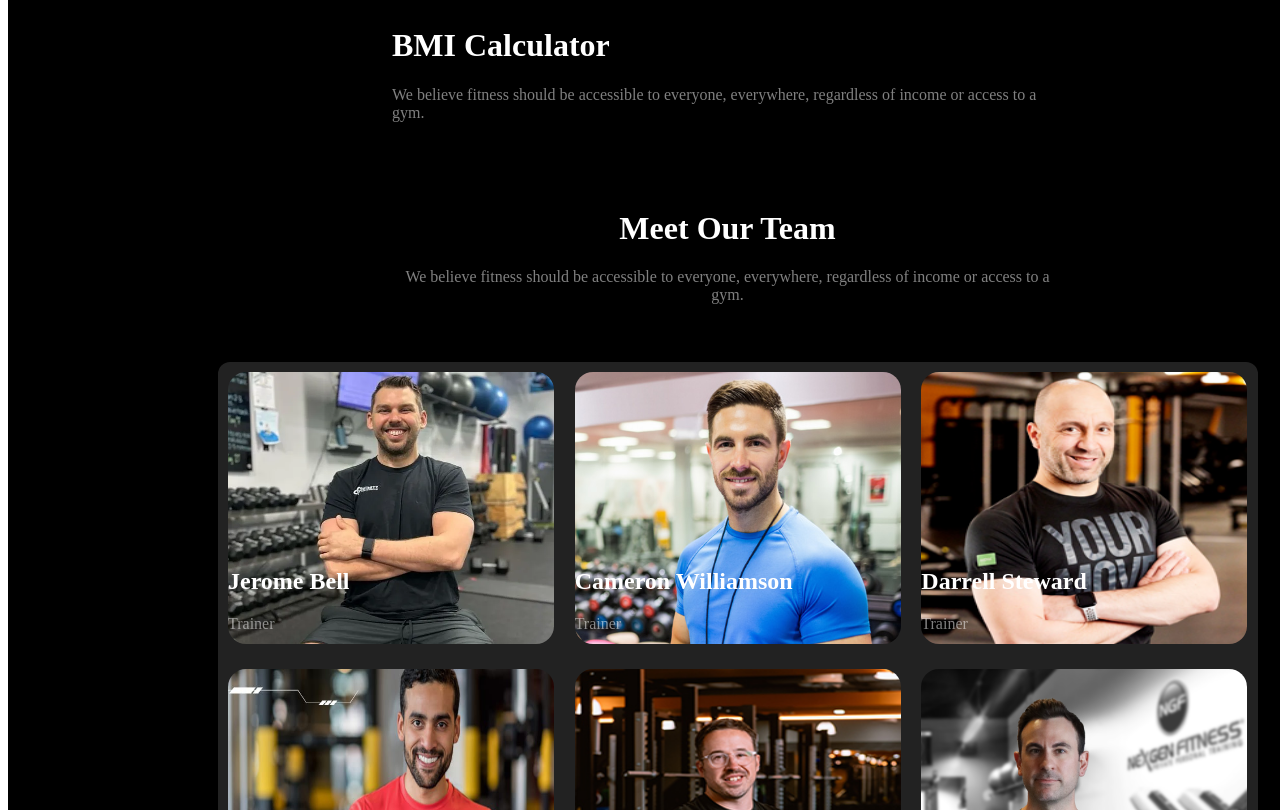
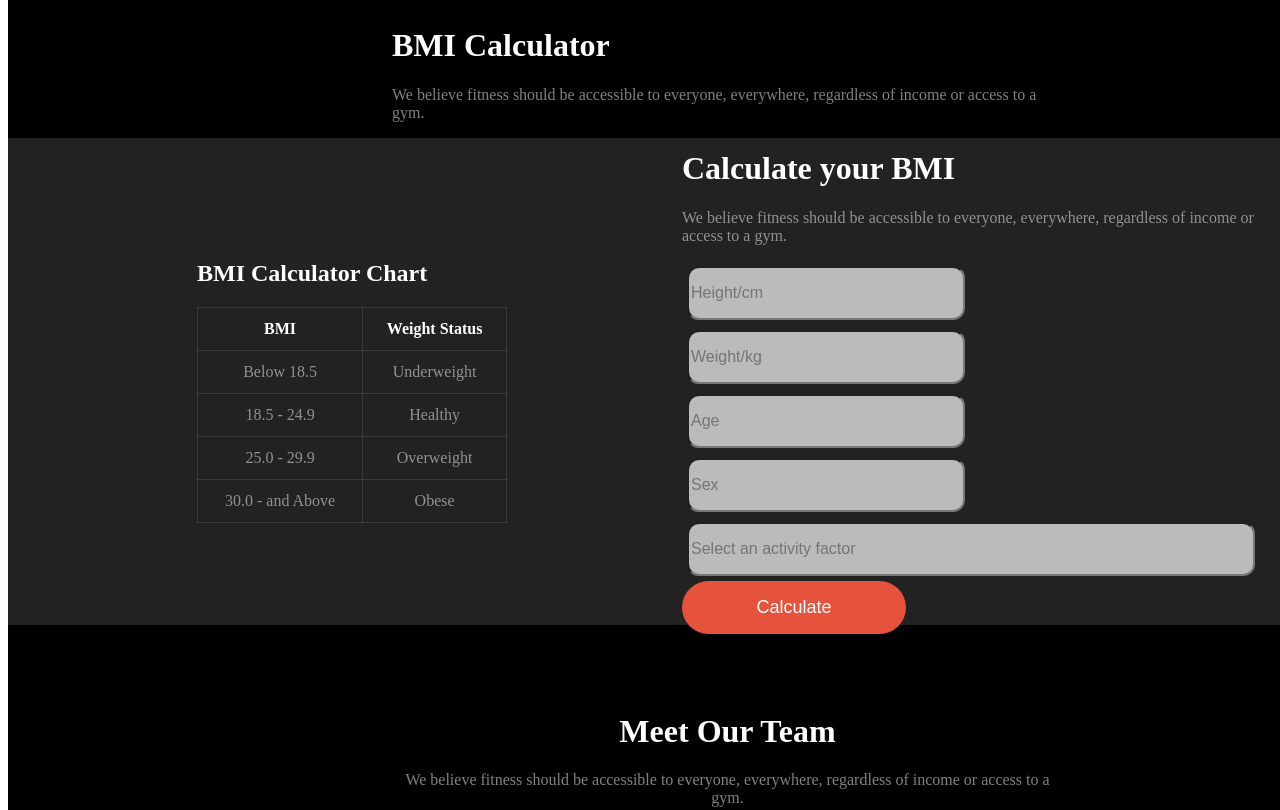
Before and after one commit to mizanurrahmansayed/my-second-assignment, a plain HTML site: page index.html in a window 1280 px wide. Shown: the part 1660-2470 px from the top of the page. Drawn offline with Linux system fonts and the light colour scheme; a web font is replaced by a local one.

Commit message:
added the main file

```diff
--- a/index.html
+++ b/index.html
@@ -20,7 +20,7 @@
     </nav>
     <div class="shape">
     <div class="stay">
-        <h1 class="text-gray title">Get body in <br>shape & stay <br>healthy </h1>
+        <h1 class="text-gray title">Get body in <br> <span class="shape-style"> shape</span>  & stay <br>healthy </h1>
         <p class="light-text-gray">A huge selection of health and fitness content, healthy recipes <br>and transformation stories to help you get fit and stay fit!</p>
         <button class="btn btns text-gray">Join Club Now!</button>
         <button class="btn text-gray">Download App</button>
@@ -86,9 +86,53 @@
             <p class="light-text-gray">We believe fitness should be accessible to everyone, everywhere, regardless of income or access to a gym.</p>
         </div>
         <div>
+        <div class="bmi-table">
+            <div >
+            <h2 class="text-gray">BMI Calculator Chart</h2>
 
+            <table class="tables">
+              <tr>
+                <th class="text-gray">BMI</th>
+                <th class="text-gray">Weight Status</th>
+              </tr>
+              <tr>
+                <td class="light-text-gray">Below 18.5</td>
+                <td class="light-text-gray">Underweight</td>
+              </tr>
+              <tr>
+                <td class="light-text-gray">18.5 - 24.9</td>
+                <td class="light-text-gray">Healthy</td>
+              </tr>
+              <tr>
+                <td class="light-text-gray">25.0 - 29.9</td>
+                <td class="light-text-gray">Overweight</td>
+              </tr>
+              <tr>
+                <td class="light-text-gray">30.0 - and Above</td>
+                <td class="light-text-gray">Obese</td>
+              </tr>
+            </table>
+        </div>
+            <div class="forms">
+                <h1 class="text-gray">Calculate your BMI</h1>
+                <p class="light-text-gray">We believe fitness should be accessible to everyone, everywhere, regardless of income or access to a gym. </p>
+                <form class="login-form ">
+                    <input class="place light-text-gray" type="height" name="" id="" placeholder="Height/cm" required>
+                    <input class="place light-text-gray" type="wight" name="" id="" placeholder="Weight/kg" required>
+                    <br>
+                    <input class="place light-text-gray" type="age" name="" id="" placeholder="Age" required>
+                    <input class="place light-text-gray" type="sex" name="" id="" placeholder="Sex" required>
+                    <br>
+                    <input class="places light-text-gray" type="activity" name="" id="" placeholder="Select an activity factor" required>
+                    <br>
+                    <button class="btn btns text-gray" type="button">Calculate</button>
+                </form>
+            </div>
 
         </div>
+
+        </div>
+
         <div class="teams">
             <div class="title2">
                 <h1 class="text-gray">Meet Our Team</h1>
--- a/styles.css
+++ b/styles.css
@@ -1,3 +1,5 @@
+
+                            @import url('https://fonts.cdnfonts.com/css/miama');
 
 @import url('https://fonts.googleapis.com/css2?family=Inter:ital,opsz,wght@0,14..32,100..900;1,14..32,100..900&display=swap');
 .fitness{
@@ -5,10 +7,20 @@
     width: 1440px;
     height: 715px;
 }
+
+.shape-style{
+    font-family: 'Miama', sans-serif;
+
+    font-weight: 200;
+
+}
+
 .fit{
     color: rgba(230, 83, 60, 1);
-    font-size: 36px;
-    font-weight: 900 ;
+    font-size: 46px;
+    font-weight: 700 ;
+    font-style: italic;
+    font-family: Inter ;
 }
 .display-flex{
     display: flex;
@@ -60,6 +72,7 @@
 }
 .btns{
     background-color: rgba(230, 83, 60, 1);
+    border: none;
 }
 .img1{
     width: 350px;
@@ -149,8 +162,46 @@
     margin-top: 88px;
 
 }
+table, th, td {
+    border:1px solid rgba(255, 255, 255, 0.1);
+    border-collapse: collapse;
+  }
+  .tables{
+    justify-content: center;
+    text-align: center;
+    width: 310px;
+    height: 216px;
+    margin-right: 175px;
+  }
+ .login-form{
 
+ }
+ .forms{
+    width: 577px;
+ }
+  .place{
+    background-color: rgba(187, 187, 187, 1);
+    height: 48px;
+    width: 270px;
+    border-radius: 12px;
+    margin: 5px;
+  }
+  .places{
+    background-color: rgba(187, 187, 187, 1);
+    width: 560px;
+    height: 48px;
+    border-radius: 12px;
+    margin: 5px;
 
+  }
+ .bmi-table{
+    background-color: rgba(34, 34, 34, 1);
+    display: flex;
+    justify-content: center;
+    align-items: center;
+    text-align: start;
+    height: 487px;
+ }
 .title2{
     align-items: center;
     text-align: center;
```
